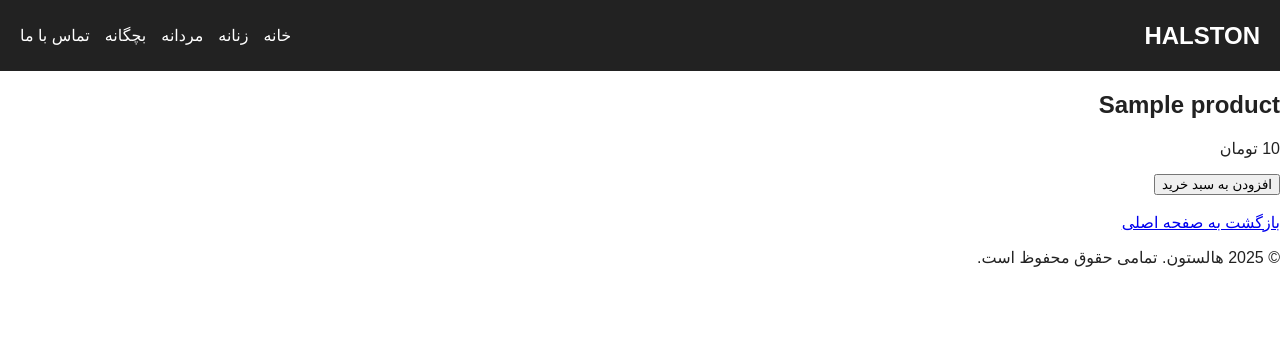
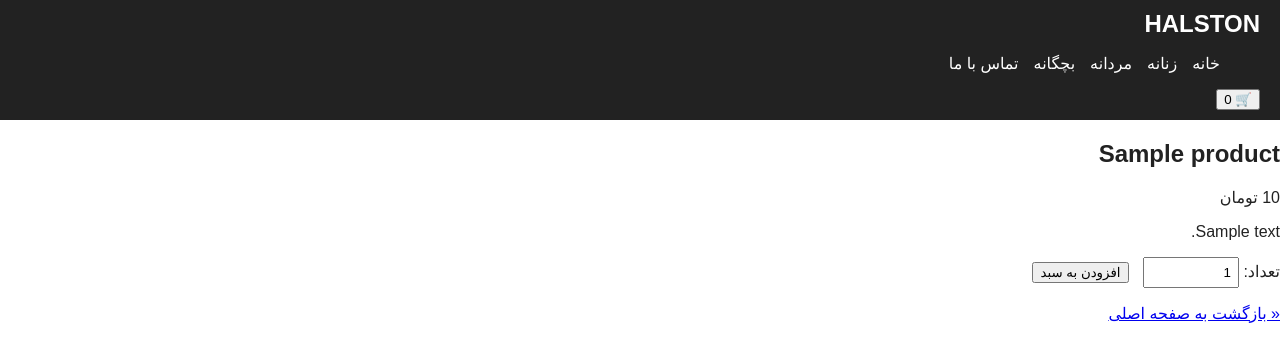
Before and after one commit to artintaleei90/Site, a Flask app: template templates/product.html in a window 1280 px wide. Shown: the top 362 px of the page. Run offline with Flask 3, Linux system fonts and the light colour scheme; the template is opened without the code that fills it: most values are stand-ins (such as "Sample title", 1, 10 or a date in 2020).

Commit message:
Update product.html

```diff
--- a/templates/product.html
+++ b/templates/product.html
@@ -1,36 +1,62 @@
 <!DOCTYPE html>
 <html lang="fa" dir="rtl">
 <head>
-    <meta charset="UTF-8">
-    <meta name="viewport" content="width=device-width, initial-scale=1.0">
-    <title>{{ product.name }} | هالستون</title>
+  <meta charset="utf-8" />
+  <meta name="viewport" content="width=device-width, initial-scale=1" />
+  <title>{{ product.name }} — هالستون</title>
   <link rel="stylesheet" href="{{ url_for('static', filename='style.css') }}">
 </head>
 <body>
   <header>
+    <div class="header-inner">
       <div class="logo">HALSTON</div>
-    <nav>
+      <nav class="main-nav">
         <ul>
-            <li><a href="/">خانه</a></li>
-            <li><a href="/category/women">زنانه</a></li>
-            <li><a href="/category/men">مردانه</a></li>
-            <li><a href="/category/kids">بچگانه</a></li>
-            <li><a href="/contact">تماس با ما</a></li>
+          <li><a href="{{ url_for('index') }}">خانه</a></li>
+          <li><a href="{{ url_for('category', category_name='women') }}">زنانه</a></li>
+          <li><a href="{{ url_for('category', category_name='men') }}">مردانه</a></li>
+          <li><a href="{{ url_for('category', category_name='kids') }}">بچگانه</a></li>
+          <li><a href="{{ url_for('contact') }}">تماس با ما</a></li>
         </ul>
       </nav>
+
+      <div class="cart-wrapper">
+        <button id="cart-toggle" class="cart-btn" onclick="toggleCartPopup(event)">
+          🛒 <span id="cart-count">0</span>
+        </button>
+      </div>
+    </div>
   </header>
 
+  <main>
     <section class="product-detail">
       <h1>{{ product.name }}</h1>
-    <p class="price">{{ product.price }} تومان</p>
-    <button onclick="addToCart('{{ product.name }}', {{ product.price }})">افزودن به سبد خرید</button>
-    <br><br>
-    <a href="/">بازگشت به صفحه اصلی</a>
+      <p class="price">{{ "{:,}".format(product.price) }} تومان</p>
+      <p class="description">{{ product.description }}</p>
+
+      <div class="product-controls">
+        <label>تعداد:</label>
+        <input id="qty" type="number" min="1" value="1" style="width:80px; padding:6px; margin-left:10px;">
+        <button class="btn primary" onclick="addToCart({{ product.id }}, '{{ product.name }}', {{ product.price }})">افزودن به سبد</button>
+      </div>
+
+      <p><a href="{{ url_for('index') }}">« بازگشت به صفحه اصلی</a></p>
     </section>
+  </main>
 
-<footer>
-    <p>© 2025 هالستون. تمامی حقوق محفوظ است.</p>
-</footer>
+  <!-- مینی‌کارت -->
+  <div id="cart-popup" class="cart-popup hidden" aria-hidden="true">
+    <h4>سبد خرید</h4>
+    <div id="cart-items" class="cart-items"></div>
+    <div class="cart-footer">
+      <div id="cart-total">جمع: 0 تومان</div>
+      <div class="cart-actions">
+        <button onclick="clearCart()" class="btn small">پاک کردن</button>
+        <button onclick="checkout()" class="btn primary small">تسویه</button>
+      </div>
+    </div>
+  </div>
+
   <script src="{{ url_for('static', filename='script.js') }}"></script>
 </body>
 </html>
```
Lines whose indentation alone changed are shown as unchanged.
